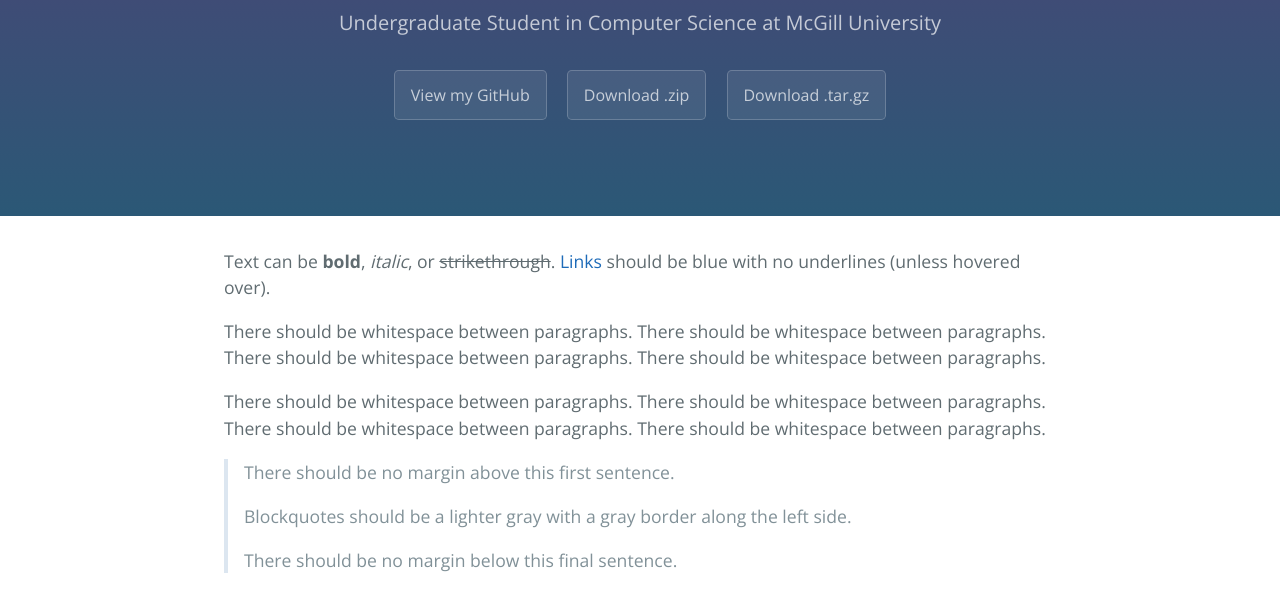
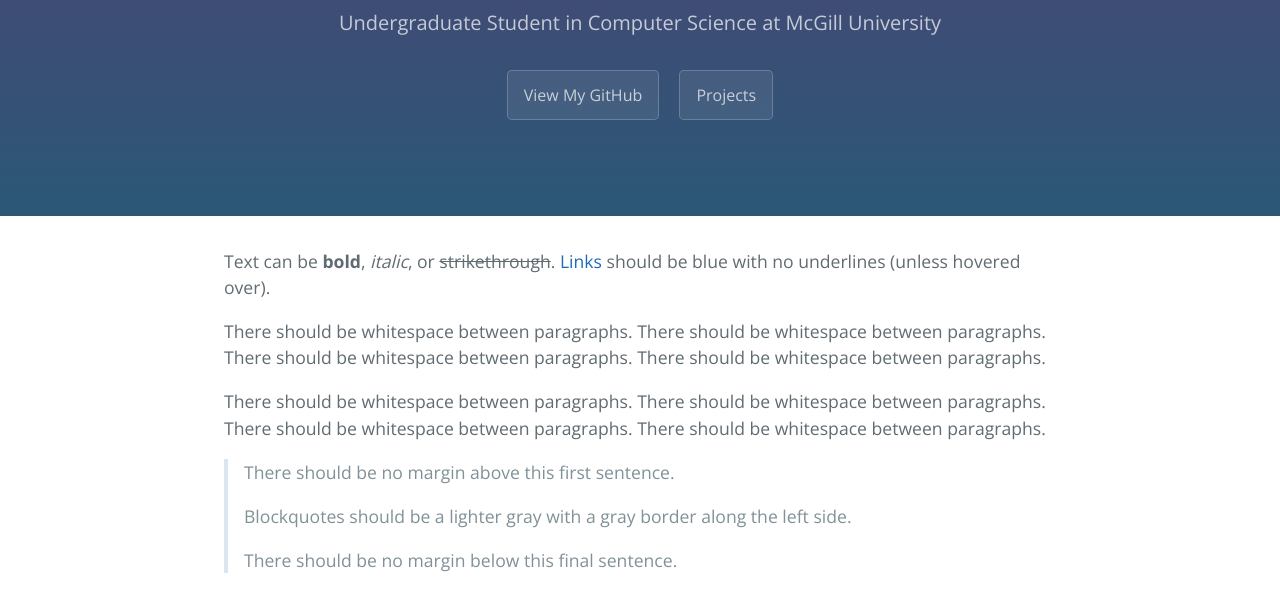
Before and after one commit to lhcaleo/Full-stack-web-learning, a website: page Website/index.html in a window 1280 px wide. Shown: the part 167-769 px from the top of the page. Drawn offline with nearby package versions, Linux system fonts and the light colour scheme.

Commit message:
update html button

```diff
--- a/Website/index.html
+++ b/Website/index.html
@@ -13,9 +13,8 @@
     <section class="page-header">
       <h1 class="project-name">Hao Li</h1>
       <h2 class="project-tagline">Undergraduate Student in Computer Science at McGill University</h2>
-      <a href="https://github.com/lhcaleo" class="btn">View my GitHub</a>
-      <a href="#" class="btn">Download .zip</a>
-      <a href="#" class="btn">Download .tar.gz</a>
+      <a href="https://github.com/lhcaleo" class="btn">View My GitHub</a>
+      <a href="#" class="btn">Projects</a>
     </section>
 
     <section class="main-content">
```
